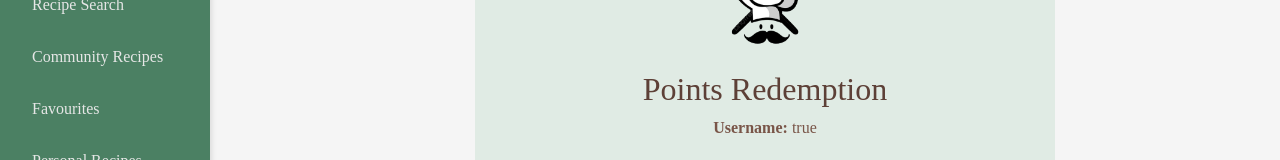
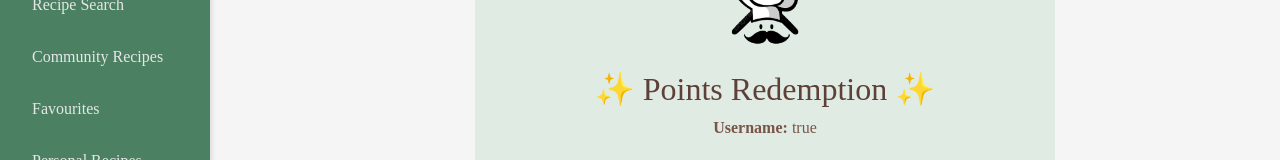
Before and after one commit to bjorntin/droplet-recipeapp, a Vue app in the folder Frontend/: page /vouchers in a window 1280 px wide. Shown: the part 155-315 px from the top of the page. Built offline with nearby package versions, Linux system fonts and the light colour scheme; no server answers; sample sign-in values are in the browser's storage; a web font is replaced by a local one.

Commit message:
minor adjustments

```diff
--- a/Frontend/src/assets/main.css
+++ b/Frontend/src/assets/main.css
@@ -51,7 +51,6 @@ body {
 
 .navbar-icon-box,
 .app-navbar-icon-box {
-  margin-top: 10px;
   margin-left: 20px;
   display: flex;
   align-items: center;
--- a/Frontend/src/views/RecipeSearch.vue
+++ b/Frontend/src/views/RecipeSearch.vue
@@ -320,7 +320,7 @@ input[type='checkbox'] + label {
   width: unset;
   margin: 0 0.5em 0 0;
   vertical-align: middle;
-  color: #3d6a52;
+  color: #5d4037;
 }
 
 
--- a/Frontend/src/views/Vouchers.vue
+++ b/Frontend/src/views/Vouchers.vue
@@ -4,7 +4,7 @@
       <div class="icon">
         <img src="../assets/icon.png" alt="icon" width="150px" />
       </div>
-      <h2 class="title">Points Redemption</h2>
+      <h2 class="title">✨ Points Redemption ✨</h2>
       <p><strong>Username:</strong> {{ currentUsername }}</p>
 
       <!-- Display user's points balance -->
```
